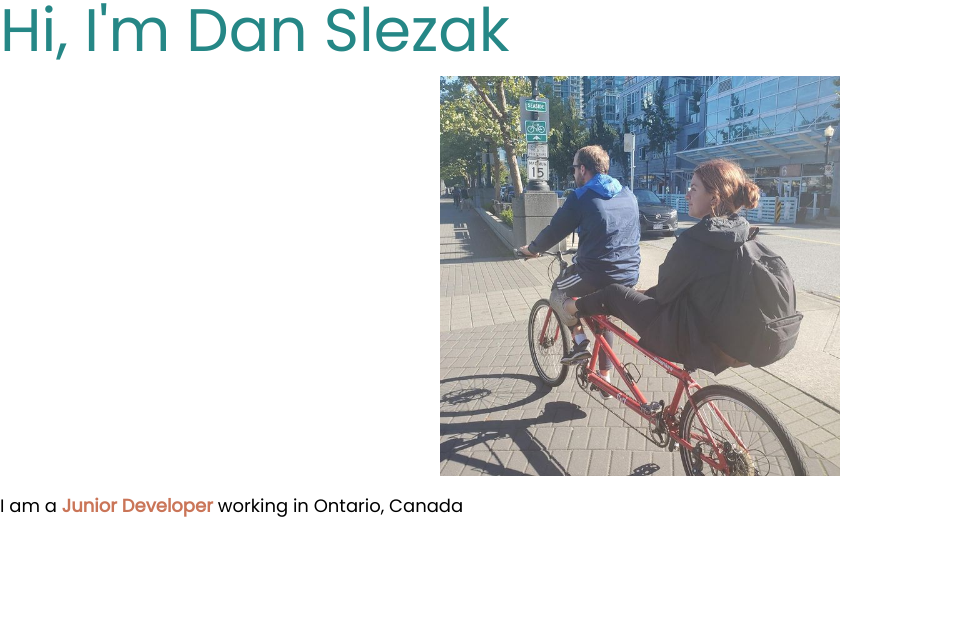
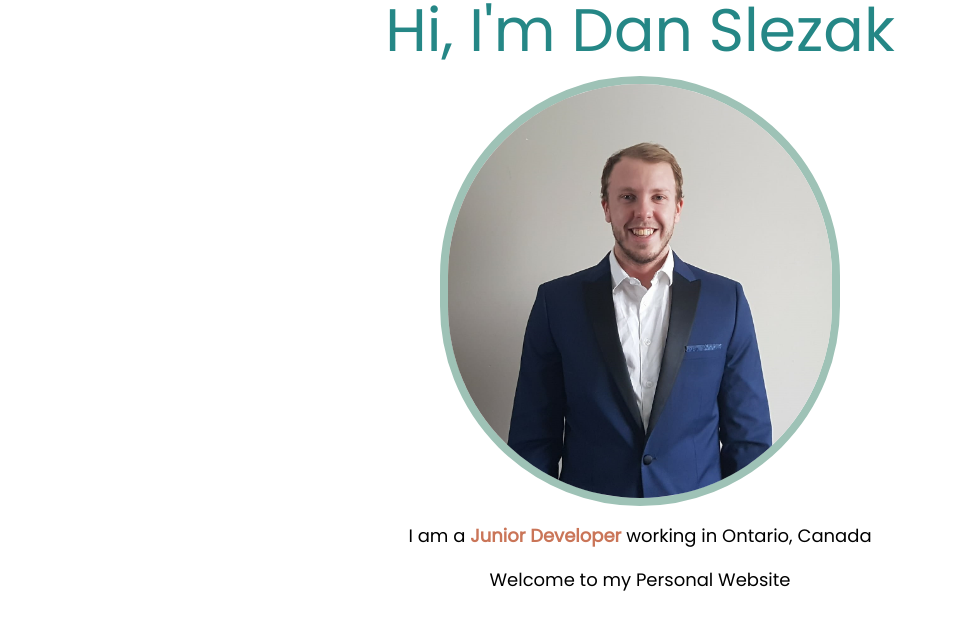
Before and after one commit to d-slezak/DanielSlezak, a Next.js app in the folder blog/: page /landing/Landing in a window 1280 px wide. Shown: the top 630 px of the page, without its empty margins (0-957 px from the left). Built offline with nearby package versions, Linux system fonts and the light colour scheme.

Commit message:
update ladning page image

```diff
--- a/blog/src/pages/landing/Landing.js
+++ b/blog/src/pages/landing/Landing.js
@@ -3,11 +3,12 @@ import Image from "next/image"
 export default function Landing() {
     return (
     <div className="flex flex-col gap-4 justify-center content-center flex-1 self-center ">
-        <div className="text-6xl text-secondary-light">Hi, I'm Dan Slezak</div>
+        <div className="text-6xl text-secondary-light text-center">Hi, I'm Dan Slezak</div>
         <div className="image flex justify-center">
-                <Image src={"/images/img1.jpg"} width={400} height={400} />
+                <Image className="rounded-full border-8 border-primary-accent  " src={"/images/profile.png"} width={400} height={400} />
             </div>
-        <div className="text-lg">I am a <span className="text-secondary-accent font-extrabold">Junior Developer</span> working in Ontario, Canada</div>
+        <div className="text-lg text-center">I am a <span className="text-secondary-accent font-extrabold">Junior Developer</span> working in Ontario, Canada</div>
+        <div className="text-lg text-center">Welcome to my Personal Website</div>
     </div>
     )
 }
--- /dev/null
+++ b/blog/src/pages/landing/Landing.module.css
@@ -0,0 +1,4 @@
+.round-img {
+    border-radius: 50%;
+    border-style: solid;
+}
```
Also changed, not shown: blog/public/images/profile.png (added).
